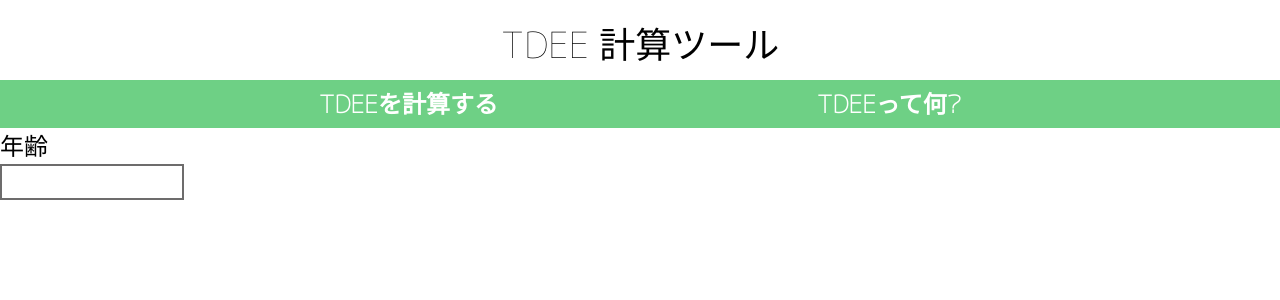
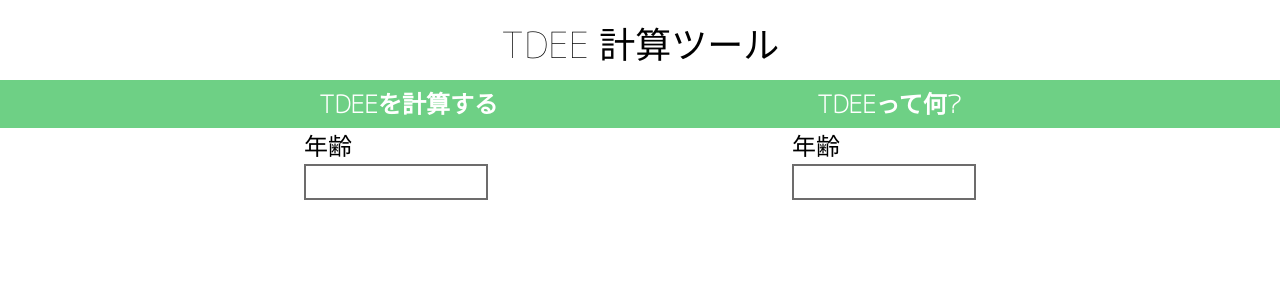
Before and after one commit to saba-can00/tdee_calculator_web, a React (Create React App) app: page / in a window 1280 px wide. Shown: the top 300 px of the page. Built offline with nearby package versions, Linux system fonts and the light colour scheme.

Commit message:
implement InputForm style

```diff
--- a/src/components/InputForm.js
+++ b/src/components/InputForm.js
@@ -4,13 +4,23 @@ import { NumberInput } from "./NumberInput";
 
 const Form = styled.div`
   display: flex;
+  flex-direction: column;
+`;
+
+const InputRow = styled.div`
+  display: flex;
+  flex-direction: row;
+  justify-content: space-evenly;
 `;
 
 export class InputForm extends React.Component {
   render() {
     return (
       <Form>
-        <NumberInput label="年齢" />
+        <InputRow>
+          <NumberInput label="年齢" />
+          <NumberInput label="年齢" />
+        </InputRow>
       </Form>
     );
   }
```
